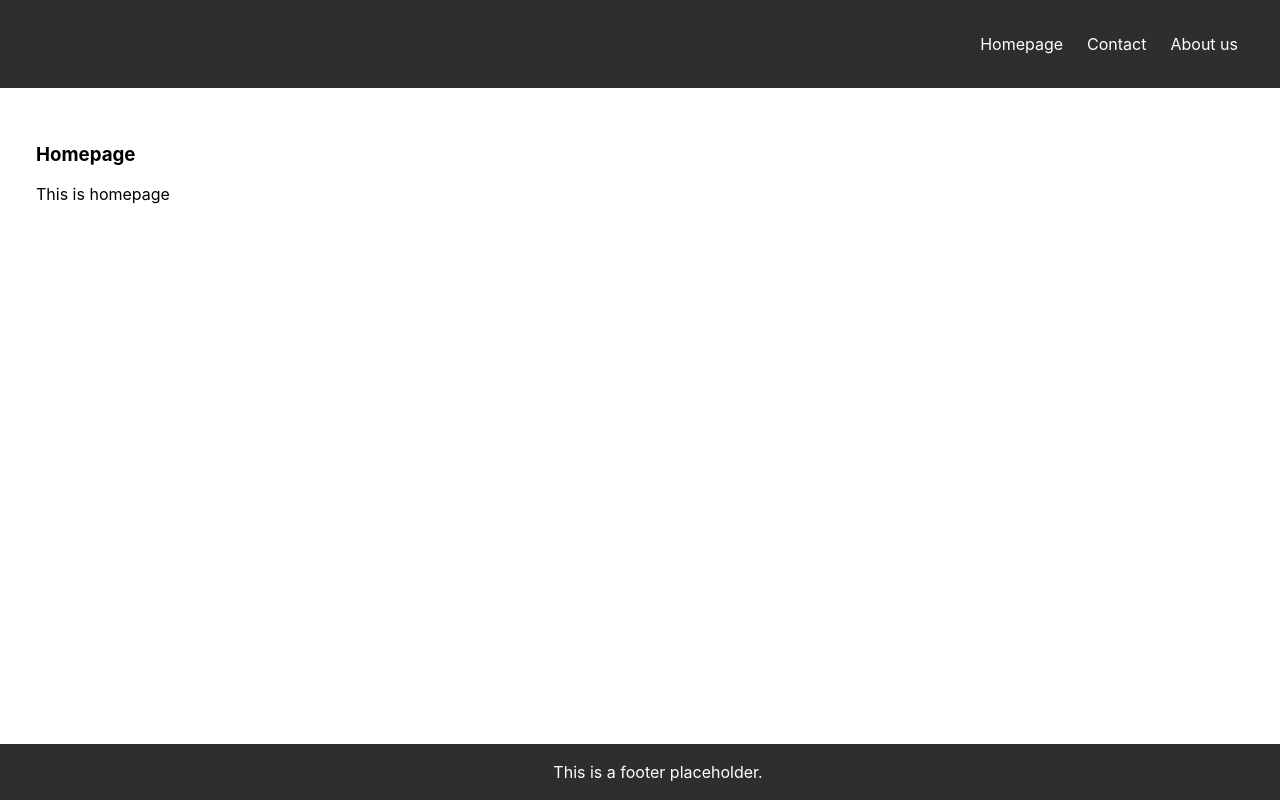
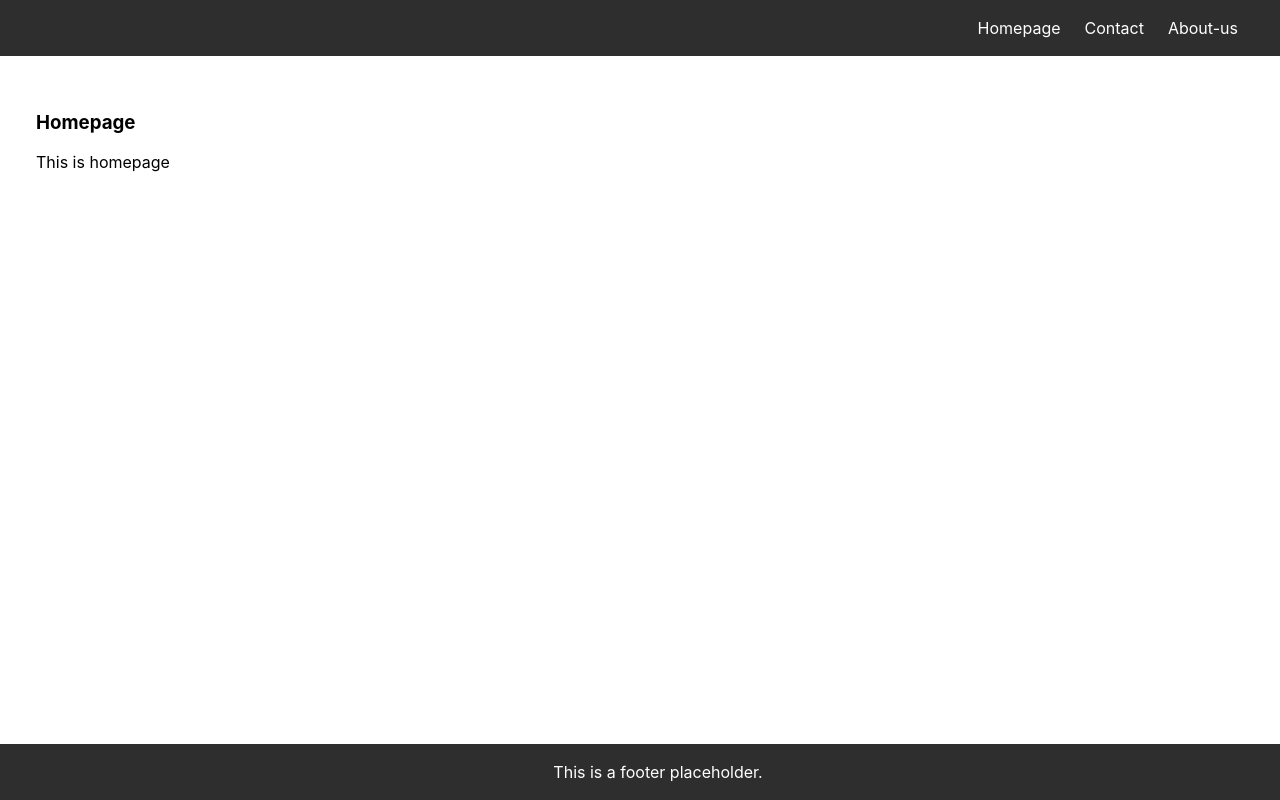
Before and after one commit to dexy171/reactrouter, a React (Create React App) app: page / in a window 1280 px wide. Built offline with nearby package versions, Linux system fonts and the light colour scheme.

Commit message:
Added navigation config, replaced <a> with <Link>

```diff
--- a/src/components/Navigation/Navigation.jsx
+++ b/src/components/Navigation/Navigation.jsx
@@ -1,19 +1,15 @@
+import { Link } from "react-router-dom";
+import { menuConfig } from "../../config/menu";
 import styles from "./Navigation.module.css";
 
 export const Navigation = () => {
   return (
-    <nav className={styles.navlist}>
-      <ul>
-        <li>
-          <a href="/">Homepage</a>
-        </li>
-        <li>
-          <a href="/contact">Contact</a>
-        </li>
-        <li>
-          <a href="/about-us">About us</a>
-        </li>
-      </ul>
+    <nav className={styles.navContainer}>
+      {menuConfig.map((item) => (
+        <Link to={item.url} key={item.url} className={styles.link}>
+          {item.label}
+        </Link>
+      ))}
     </nav>
   );
 };
--- a/src/components/Navigation/Navigation.module.css
+++ b/src/components/Navigation/Navigation.module.css
@@ -1,22 +1,19 @@
-.navlist {
+.navContainer {
   display: flex;
   justify-content: flex-end;
   background: #2e2e2e;
   padding: 18px;
 }
 
-.navlist ul {
+.link {
   display: flex;
   list-style-type: none;
   gap: 24px;
   margin-right: 24px;
-}
-
-.navlist a {
   color: white;
   text-decoration: none;
 }
 
-.navlist a:hover {
+.link:hover {
   text-decoration: underline;
 }
--- /dev/null
+++ b/src/config/menu.js
@@ -0,0 +1,5 @@
+export const menuConfig = [
+  { url: "/", label: "Homepage" },
+  { url: "/contact", label: "Contact" },
+  { url: "/about-us", label: "About-us" },
+];
```
